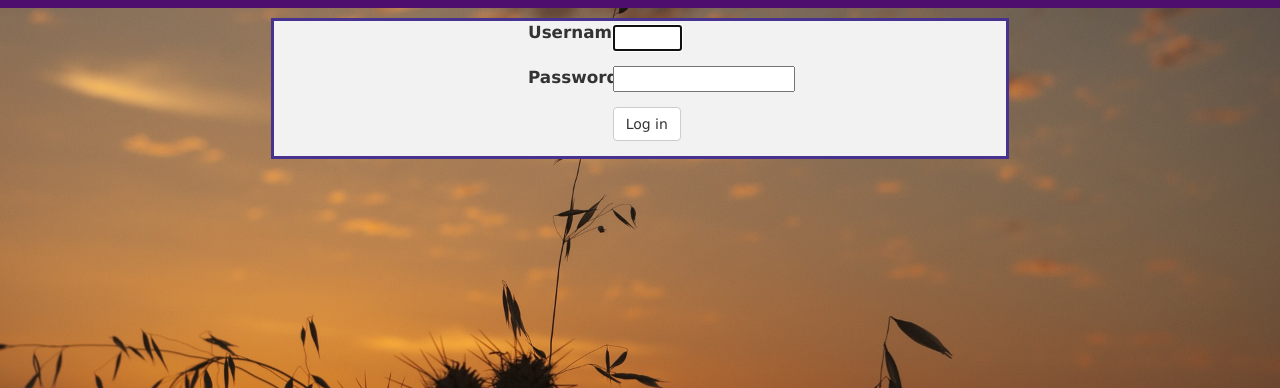
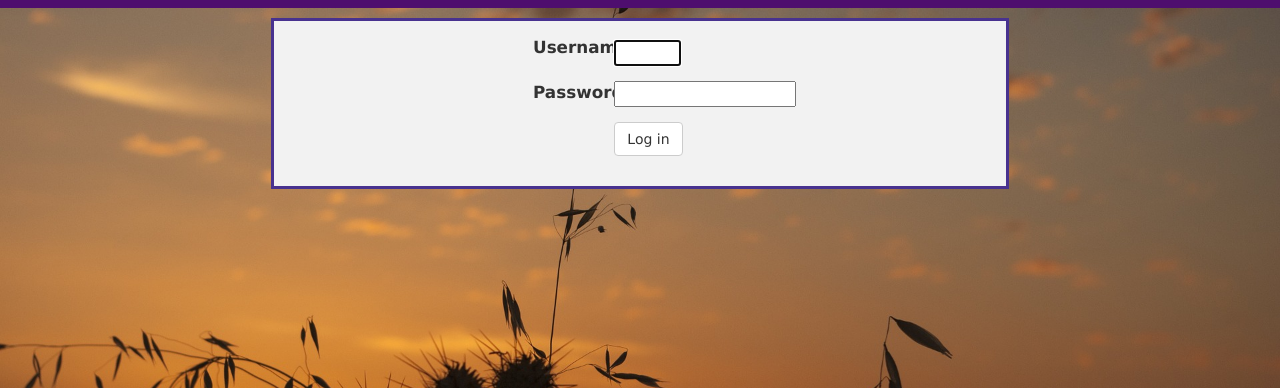
Before and after one commit to OpenTechStrategies/streetcrm, a Django app: page /login/?next=/ in a window 1280 px wide. Shown: the part 70-458 px from the top of the page. Run offline with Django 3.2, Linux system fonts and the light colour scheme; parts of the project's set-up code (start-up, migrations or seed data) failed here and were passed over; some libraries are stand-ins or nearby versions.

Commit message:
add a 'padded' div around the login screen

```diff
--- a/swoptact/templates/admin/login.html
+++ b/swoptact/templates/admin/login.html
@@ -5,6 +5,7 @@
 {% block breadcrumbs %}{% endblock %}
 
 {% block content %}
+<div class="padded">
 {% if form.errors and not form.non_field_errors %}
 <p class="errornote">
 	{% if form.errors.items|length == 1 %}
@@ -57,4 +58,5 @@
 		document.getElementById('id_username').focus()
 	</script>
 </div>
+</div>
 {% endblock %}
```
